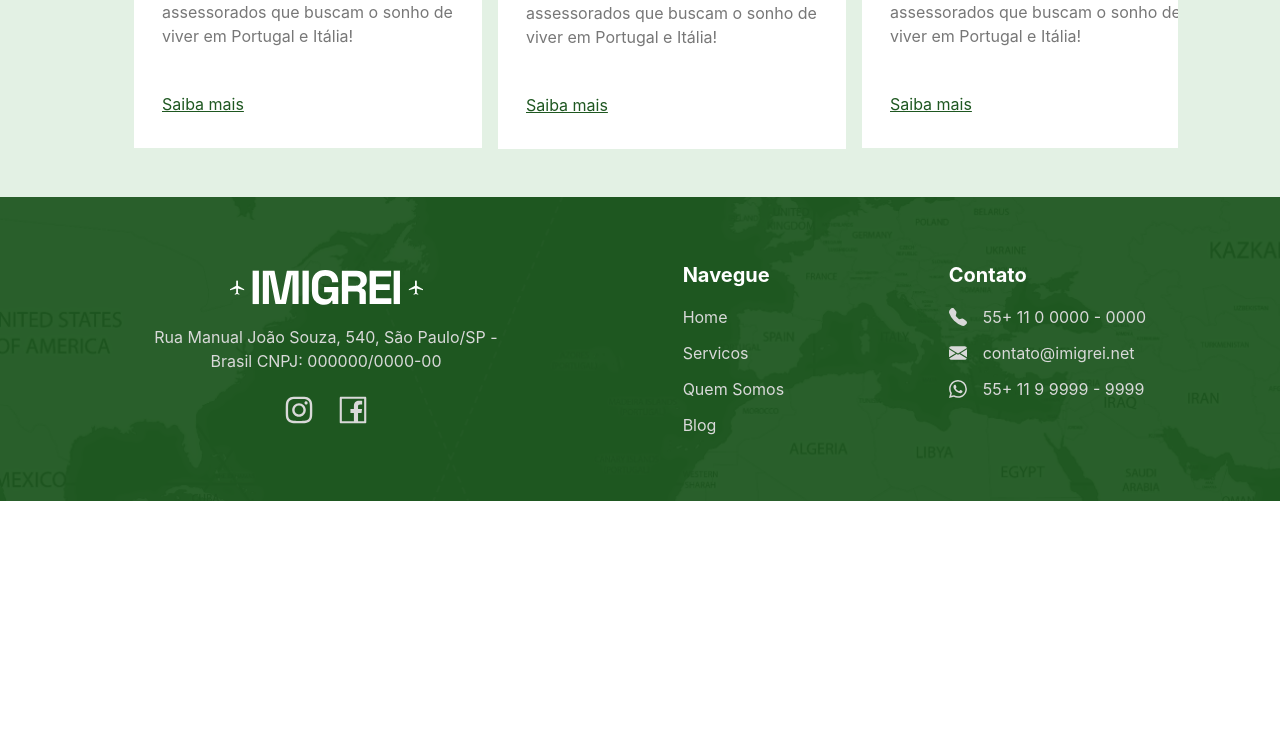
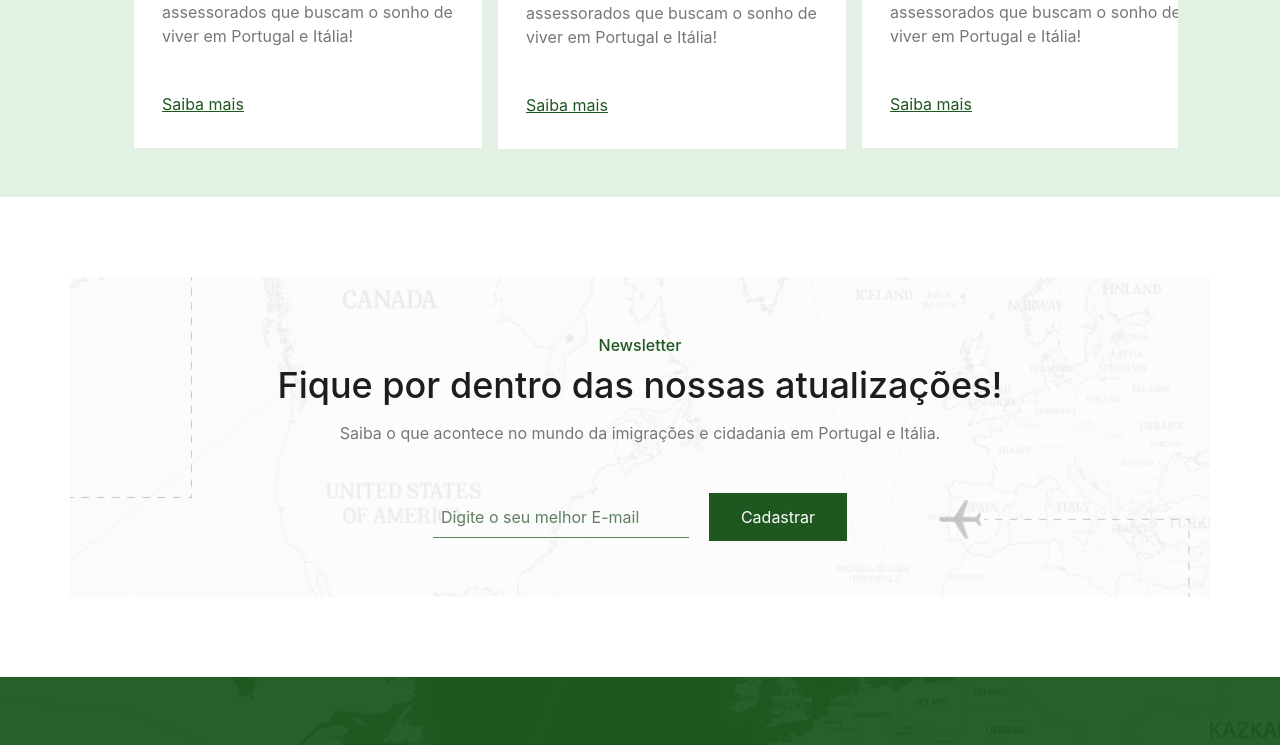
Before and after one commit to joaotelesk/Site-consultoria, a Next.js app: page / in a window 1280 px wide. Shown: the part 1706-2451 px from the top of the page. Before the commit the page ends 2207 px from the top, so only its background shows below. Built offline with nearby package versions, Linux system fonts and the light colour scheme; no server answers.

Commit message:
:sparkles: feat: Section Subscribe

```diff
--- a/src/pages/index.tsx
+++ b/src/pages/index.tsx
@@ -1,11 +1,20 @@
 // Components
 import { Carousel } from "@/components/Carousel/Carousel";
+import { TextInput } from "@/components/InputText/InputText";
 import Head from "next/head";
 import Image from "next/image";
 import Link from "next/link";
+import { useToast } from "@chakra-ui/react";
+
+// Hooks
+import { useState } from "react";
 
 // Utilities
-// Interfaces
+import { useMutation } from "@apollo/client";
+import { SUBSCRIBE_MUTATION } from "@/graphql/mutations/mutation";
+
+const emailRegex = /\S+@\S+\.\S+/;
+
 const ServiceData = [
   {
     title: "Cidadania Portuguesa",
@@ -34,6 +43,48 @@ const ServiceData = [
 ];
 
 export default function Home() {
+  const [subscribeValue, setSubscribeValue] = useState("");
+  const [subscribe, { loading, error }] = useMutation(SUBSCRIBE_MUTATION);
+  const toast = useToast();
+
+  async function handleFormSubmit(event: React.FormEvent) {
+    event.preventDefault();
+    if (subscribeValue !== "" && emailRegex.test(subscribeValue)) {
+      toast({
+        title: "Sucesso!",
+        position: "top",
+        description: `O email ${subscribeValue} foi castrado.`,
+        status: "success",
+        duration: 3000,
+
+        isClosable: true,
+      });
+      await subscribe({ variables: { email: subscribeValue } })
+        .then(() => {
+          console.log("Inscrição realizada com sucesso!");
+          setSubscribeValue("");
+        })
+
+        .catch(() => {
+          console.log("Ocorreu um erro ao inscrever-se.");
+          console.log(error);
+        });
+    } else {
+      toast({
+        title: "Erro",
+        position: "top",
+        description: "Preencha o campo de e-mail.",
+        status: "info",
+        duration: 3000,
+
+        isClosable: true,
+      });
+    }
+  }
+
+  function handleInputChange(event: React.ChangeEvent<HTMLInputElement>) {
+    setSubscribeValue(event.target.value);
+  }
   return (
     <>
       <Head>
@@ -86,7 +137,7 @@ export default function Home() {
           />
 
           <div className="order-1 lg:order-2 flex flex-col">
-            <span className="text-green-500 font-medium">Quem Somos</span>
+            <span className="mt-7 text-green-500 font-medium">Quem Somos</span>
             <h2 className="mt-2 text-2xl sm:text-4xl text-black-400 font-medium">
               Prazer, somos a Imigrei!
             </h2>
@@ -121,6 +172,40 @@ export default function Home() {
             </div>
           </div>
         </section>
+        <section className="container my-10 text-center text-gray-500 bg-subscribeSm lg:bg-subscribeLg bg-cover py-14 lg:my-20">
+          <span className="mt-7 text-green-500 font-medium">Newsletter</span>
+          <h2 className="mt-2 text-2xl sm:text-4xl text-black-400 font-medium">
+            Fique por dentro das nossas atualizações!
+          </h2>
+          <p className="text-sm sm:text-base mt-4 text-gray-300">
+            Saiba o que acontece no mundo da imigrações e cidadania em Portugal
+            e Itália.
+          </p>
+
+          <form
+            onSubmit={handleFormSubmit}
+            className="flex flex-col items-center lg:items-baseline gap-5  mt-8 justify-center max-w-md mx-auto lg:flex-row"
+          >
+            <div className="w-64">
+              <TextInput.Root>
+                <TextInput.Input
+                  type="email"
+                  value={subscribeValue}
+                  placeholder="Digite o seu melhor E-mail"
+                  onChange={handleInputChange}
+                />
+              </TextInput.Root>
+            </div>
+
+            <button
+              type="submit"
+              className="linkButton text-sm lg:text-base mt-4"
+              disabled={loading}
+            >
+              Cadastrar
+            </button>
+          </form>
+        </section>
       </main>
     </>
   );
```
